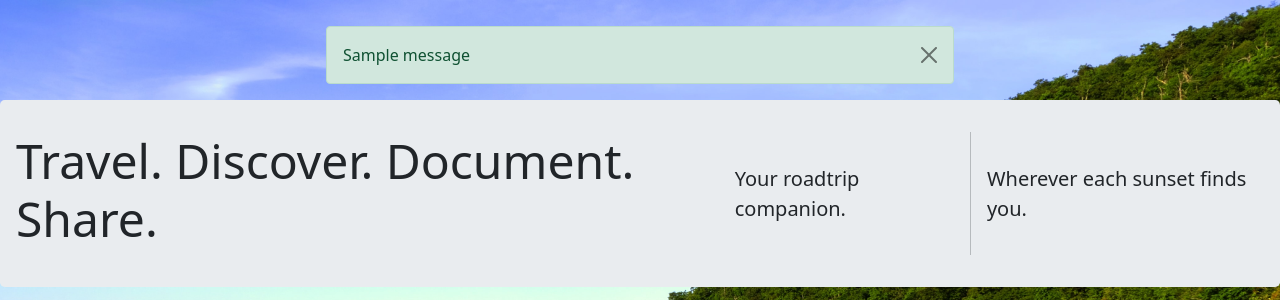
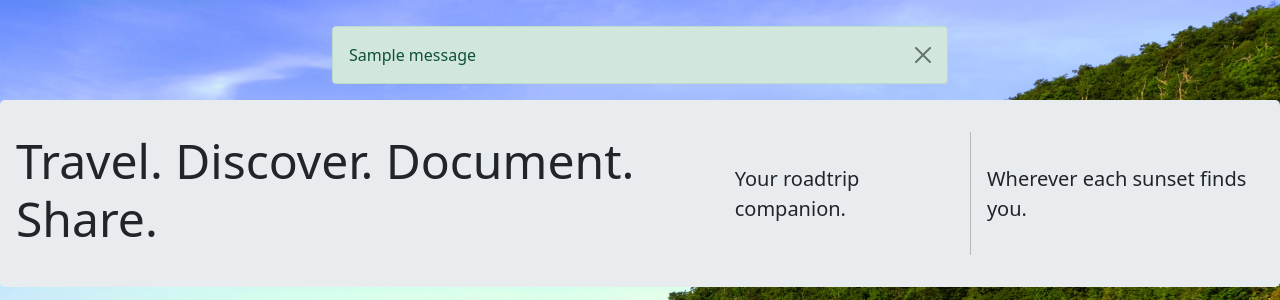
Before and after one commit to PeteDarinzo/Capstone-1-Road-Trip-Log, a Flask app: page / in a window 1280 px wide. Shown: the part 74-374 px from the top of the page. Run offline with Flask 2, Linux system fonts and the light colour scheme; tables that the repository leaves empty hold one stand-in row (values such as "Sample post"); one stand-in notice (Sample message) is shown; parts of the project's set-up code (start-up, migrations or seed data) failed here and were passed over; some libraries are stand-ins or nearby versions.

Commit message:
center alerts

```diff
--- a/templates/base.html
+++ b/templates/base.html
@@ -69,10 +69,14 @@
 
     <div class="container-fluid" id="container">
         {% for category, message in get_flashed_messages(with_categories=True) %}
-        <div class="alert alert-{{category}} alert-dismissible fade show w-50 centered-axis-x" role="alert">
-            {{message}}
-            <button type="button" class="btn-close" data-dismiss="alert" aria-label="Close">
-            </button>
+        <div class="row justify-content-center">
+            <div class="col-12 col-lg-6">
+                <div class="alert alert-{{category}} alert-dismissible fade show centered-axis-x" role="alert">
+                    {{message}}
+                    <button type="button" class="btn-close" data-dismiss="alert" aria-label="Close">
+                    </button>
+                </div>
+            </div>
         </div>
         {% endfor %}
         {% block content %}
```
